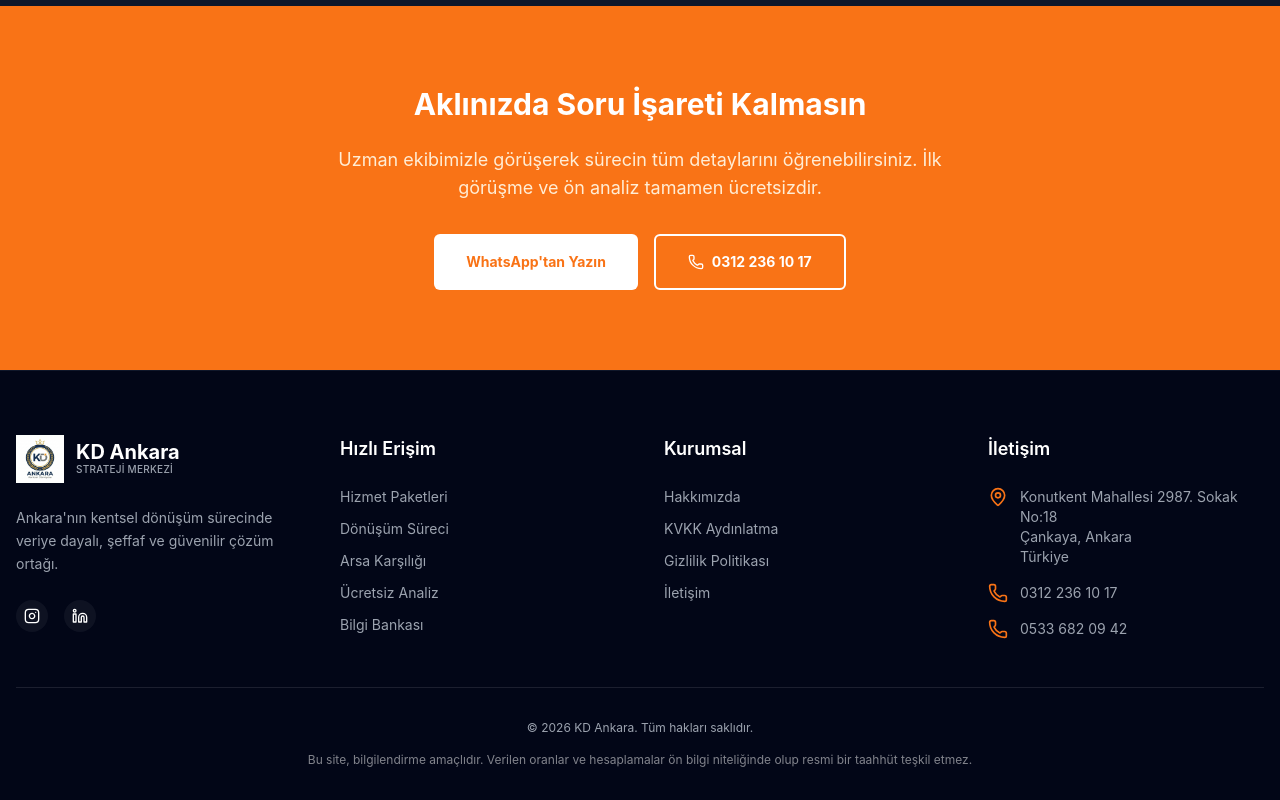
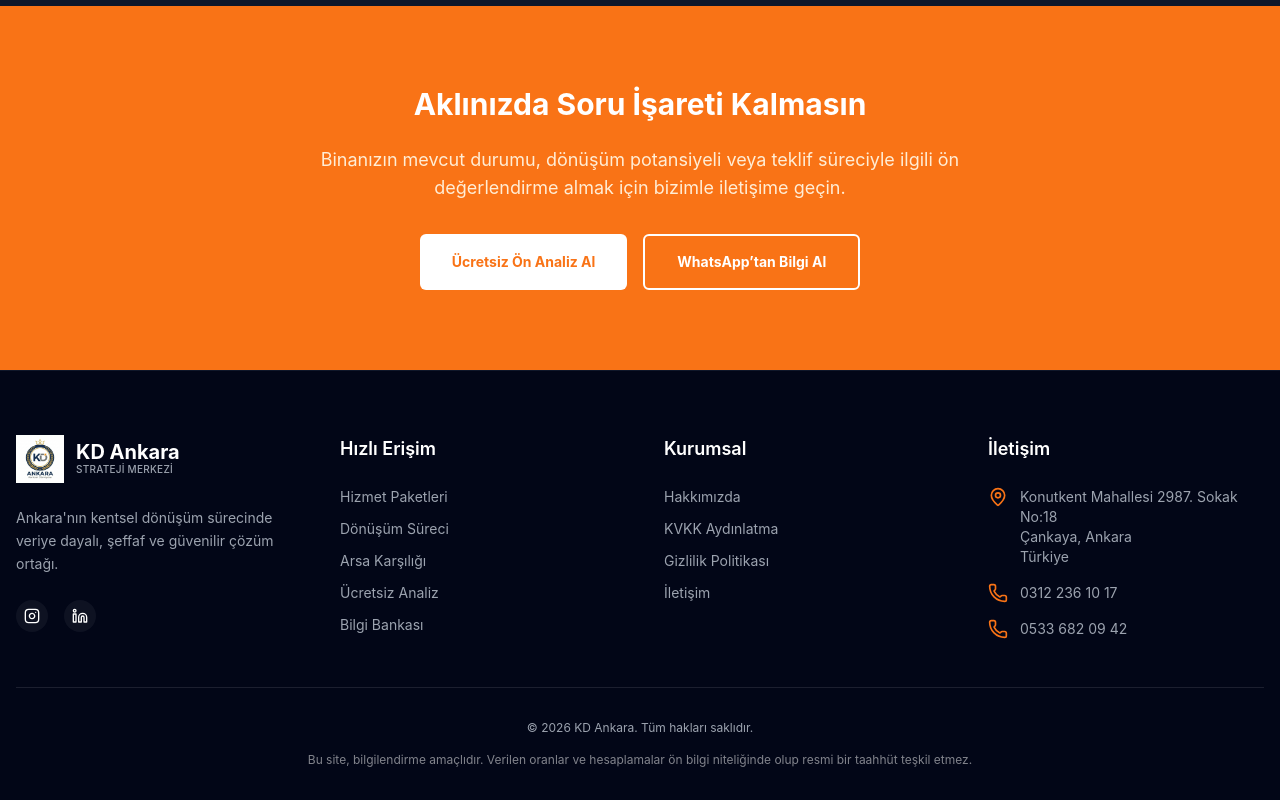
Before and after one commit to kdankara/kd-ankara-crm, a React (Vite) app: page / in a window 1280 px wide. Shown: the part 3490-4290 px from the top of the page. Built offline with nearby package versions, Linux system fonts and the light colour scheme; no server answers.

Commit message:
feat: update call to action section on home page

```diff
--- a/src/pages/Home.tsx
+++ b/src/pages/Home.tsx
@@ -2,7 +2,7 @@ import { useSEO } from '@/hooks/useSEO';
 import { motion } from 'framer-motion';
 import {
     Building2, ArrowRight, CheckCircle, BarChart3, Users,
-    Shield, FileSearch, Phone
+    Shield, FileSearch
 } from 'lucide-react';
 import { Button } from '@/components/ui/button';
 import { Link } from 'react-router-dom';
@@ -290,19 +290,17 @@ export default function Home() {
                 <div className="container mx-auto px-4 text-center">
                     <h2 className="text-3xl font-bold mb-6">Aklınızda Soru İşareti Kalmasın</h2>
                     <p className="text-accent-100 mb-8 max-w-2xl mx-auto text-lg">
-                        Uzman ekibimizle görüşerek sürecin tüm detaylarını öğrenebilirsiniz.
-                        İlk görüşme ve ön analiz tamamen ücretsizdir.
+                        Binanızın mevcut durumu, dönüşüm potansiyeli veya teklif süreciyle ilgili ön değerlendirme almak için bizimle iletişime geçin.
                     </p>
                     <div className="flex flex-col sm:flex-row justify-center gap-4">
+                        <Link to="/on-analiz">
+                            <Button size="lg" className="bg-white text-accent hover:bg-gray-100 font-bold h-14 px-8 w-full sm:w-auto">
+                                Ücretsiz Ön Analiz Al
+                            </Button>
+                        </Link>
                         <a href="https://wa.me/905336820942" target="_blank" rel="noopener noreferrer">
-                            <Button size="lg" className="bg-white text-accent hover:bg-gray-100 font-bold h-14 px-8 w-full sm:w-auto">
-                                WhatsApp'tan Yazın
-                            </Button>
-                        </a>
-                        <a href="tel:03122361017">
                             <Button size="lg" className="bg-transparent border-2 border-white text-white hover:bg-white hover:text-accent transition-colors h-14 px-8 w-full sm:w-auto font-bold">
-                                <Phone className="w-4 h-4 mr-2" />
-                                0312 236 10 17
+                                WhatsApp’tan Bilgi Al
                             </Button>
                         </a>
                     </div>
```
